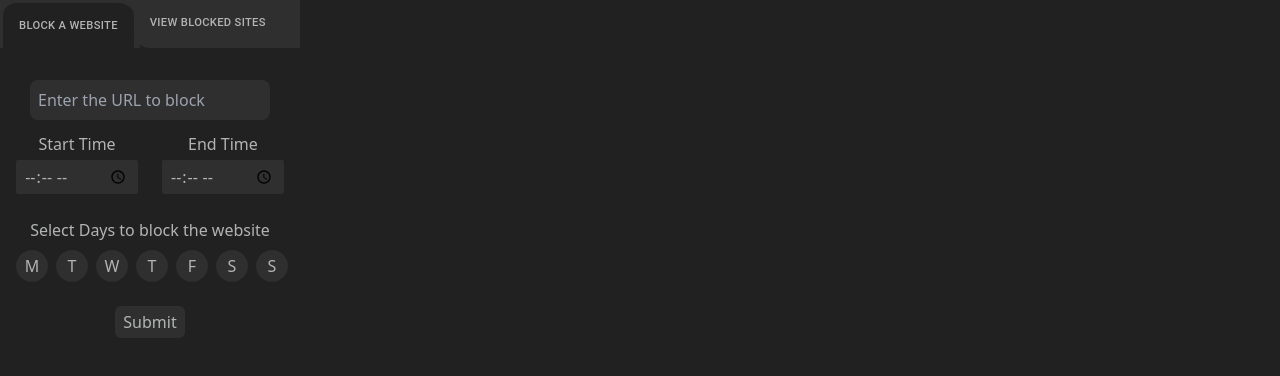
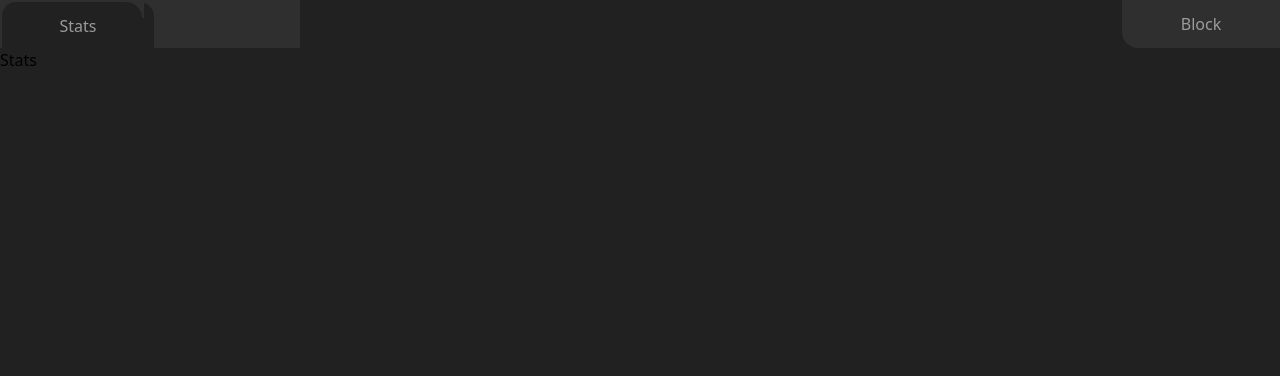
Before and after one commit to Devilcoder2/React-BlockSite-Extension, a React (Vite) app: page / in a window 1280 px wide. Shown: the top 376 px of the page. Built offline with nearby package versions, Linux system fonts and the light colour scheme.

Commit message:
Changed some implementation

```diff
--- a/src/App.jsx
+++ b/src/App.jsx
@@ -1,93 +1,56 @@
 import { useState } from "react";
 import BlockForm from "./components/BlockForm";
 import Stats from "./components/Stats";
-import Tab from "@mui/material/Tab";
-import { StyledSubTabs } from "./utils/SubTabs.styles";
 
 const App = () => {
-  const [index, setIndex] = useState(0);
+  const [active, setActive] = useState(1);
 
-  const handleChange = (event, newIndex) => {
-    console.log("SubTab - index", newIndex, event);
-    setIndex(index === 0 ? 1 : 0);
+  const clickHandler = (index) => {
+    setActive(index);
   };
 
   return (
-    <div>
-      <div className="flex justify-between items-center bg-[rgba(47,47,47,255)]">
-        <StyledSubTabs value={index} onChange={handleChange}>
-          <Tab
-            label="Block a Website"
-            sx={
-              index === 1
-                ? {
-                    color: "#b3b4b4",
-                    fontSize: "11.2px",
-                    zIndex: "100",
-                    maxHeight: "48px",
-                    minHeight: "unset",
-                    "&:hover": {
-                      width: "128px",
-                      padding: 0,
-                      marginRight: "5px",
-                      marginLeft: "5px",
-                      height: "40px",
-                      marginTop: "5px",
-                    },
-                  }
-                : {
-                    color: "#b3b4b4",
-                    fontSize: "11.2px",
-                  }
-            }
-          />
+    <div className="">
+      <div className="bg-[rgba(47,47,47,255)] flex text-base h-12 text-[#9b9b9a]">
+        <div
+          onClick={() => clickHandler(1)}
+          className={` absolute pt-3  left-0 h-12  w-[154px] text-center ${
+            active === 1
+              ? "bg-[rgba(33,33,33,255)] rounded-t-2xl border-l-2 border-t-2 border-[rgba(47,47,47,255)]"
+              : "bg-[rgba(47,47,47,255)] z-10 rounded-br-2xl hover:cursor-pointer"
+          }`}
+        >
+          Stats
+        </div>
 
-          {index === 0 && (
-            <div className="bg-[rgba(33,33,33,255)] w-[28px] h-[15px] z-40 absolute bottom-0 left-[140px]">
-              <div
-                className={`bg-[rgba(47,47,47,255)] h-[15px] z-40  bottom-0 left-[140px] rounded-bl-2xl
-                }`}
-              ></div>
-            </div>
-          )}
+        {active === 1 && (
+          <div className="absolute top-0 border-t-2 border-r-2 border-[rgba(47,47,47,255)]  z-20 left-[126px] bg-[rgba(47,47,47,255)]">
+            <div className="bg-[rgba(33,33,33,255)] w-4 h-4 z-30  rounded-tr-2xl"></div>
+          </div>
+        )}
 
-          {index === 1 && (
-            <div className="bg-[rgba(33,33,33,255)] w-[28px] h-[15px] z-40 relative bottom-0 left-[140px]">
-              <div
-                className={`bg-[rgba(47,47,47,255)] h-[15px] z-40  bottom-0 left-[140px] rounded-br-2xl
-                }`}
-              ></div>
-            </div>
-          )}
+        {active === 2 && (
+          <div className="absolute top-0 z-20 border-t-2 border-[rgba(47,47,47,255)] left-[154px] bg-[rgba(47,47,47,255)]">
+            <div className="bg-[rgba(33,33,33,255)] w-4 h-4 z-30  rounded-tl-2xl"></div>
+          </div>
+        )}
 
-          <Tab
-            sx={
-              index === 0
-                ? {
-                    color: "#b3b4b4",
-                    fontSize: "11.2px",
-                    zIndex: "100",
-                    maxHeight: "48px",
-                    minHeight: "unset",
-                    "&:hover": {
-                      width: "150px",
-                      padding: 0,
-                      marginLeft: "5px",
-                      height: "40px",
-                      marginTop: "5px",
-                    },
-                  }
-                : {
-                    color: "#b3b4b4",
-                    fontSize: "11.2px",
-                  }
-            }
-            label="View Blocked Sites"
-          />
-        </StyledSubTabs>
+        <div
+          onClick={() => clickHandler(2)}
+          className={` pt-3 absolute h-12 px-5 right-0 w-[158px] text-center ${
+            active === 2
+              ? "bg-[rgba(33,33,33,255)] rounded-t-2xl border-t-2 border-r-2 border-[rgba(47,47,47,255)]"
+              : "bg-[rgba(47,47,47,255)] z-10 rounded-bl-2xl hover:cursor-pointer"
+          }`}
+        >
+          Block
+        </div>
       </div>
 
-      {index === 0 ? <BlockForm /> : <Stats />}
+      <div>
+        {active === 1 && <Stats />}
+        {active === 2 && <BlockForm />}
+      </div>
     </div>
   );
 };
```
